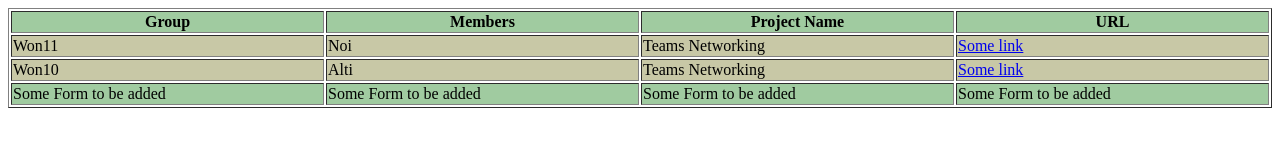
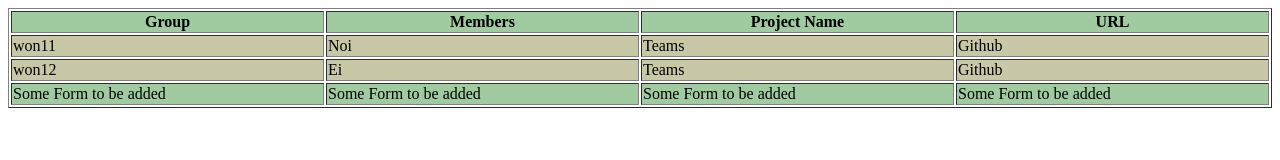
Before and after one commit to maryfru/teams-networking, a plain HTML site: page index.html in a window 1280 px wide. Drawn offline with Linux system fonts and the light colour scheme.

Commit message:
load teams from json

```diff
--- a/index.html
+++ b/index.html
@@ -8,7 +8,7 @@
     <title>Teams Networking</title>
   </head>
   <body>
-    <table border="1">
+    <table border="1" id="teams">
       <thead>
         <tr>
           <th>Group</th>
@@ -17,20 +17,7 @@
           <th>URL</th>
         </tr>
       </thead>
-      <tbody>
-        <tr>
-          <td>Won11</td>
-          <td>Noi</td>
-          <td>Teams Networking</td>
-          <td><a href="#">Some link</a></td>
-        </tr>
-        <tr>
-          <td>Won10</td>
-          <td>Alti</td>
-          <td>Teams Networking</td>
-          <td><a href="#">Some link</a></td>
-        </tr>
-      </tbody>
+      <tbody></tbody>
       <tfoot>
         <tr>
           <td>Some Form to be added</td>
@@ -40,5 +27,6 @@
         </tr>
       </tfoot>
     </table>
+    <script src="index.js"></script>
   </body>
 </html>
--- /dev/null
+++ b/index.js
@@ -0,0 +1,17 @@
+fetch("teams.json")
+  .then((r) => r.json())
+  .then((teams) => {
+    displayTeams(teams);
+  });
+function displayTeams(teams) {
+  const teamsHTML = teams.map(
+    (team) => `
+    <tr>
+      <td>${team.promotion}</td>
+      <td>${team.members}</td>
+      <td>${team.name}</td>
+      <td>${team.url}</td>
+    </tr>`
+  );
+  document.querySelector("#teams tbody").innerHTML = teamsHTML.join("");
+}
--- /dev/null
+++ b/teams.json
@@ -0,0 +1,14 @@
+[
+  {
+    "promotion": "won11",
+    "members": "Noi",
+    "name": "Teams",
+    "url": "Github"
+  },
+  {
+    "promotion": "won12",
+    "members": "Ei",
+    "name": "Teams",
+    "url": "Github"
+  }
+]
```
